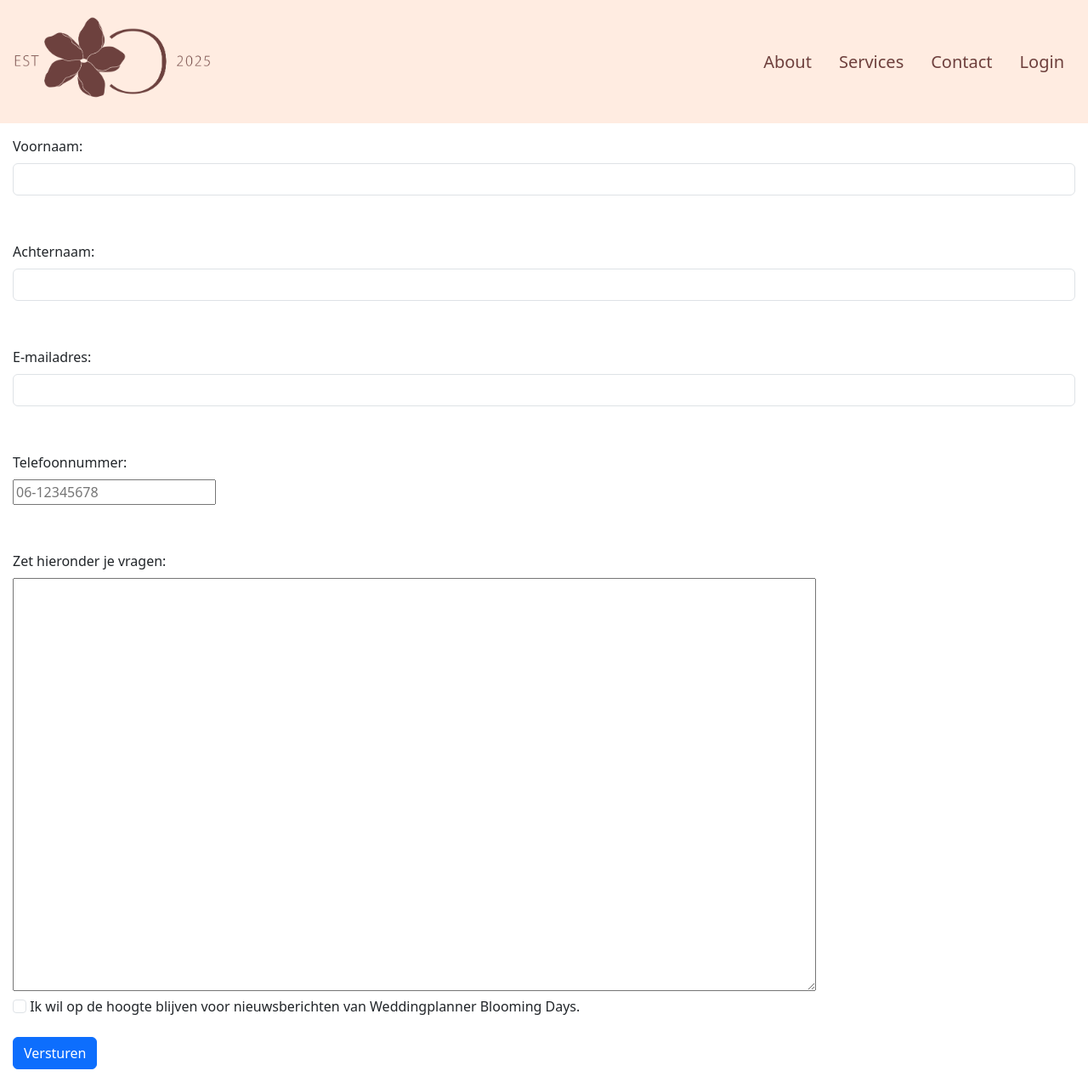
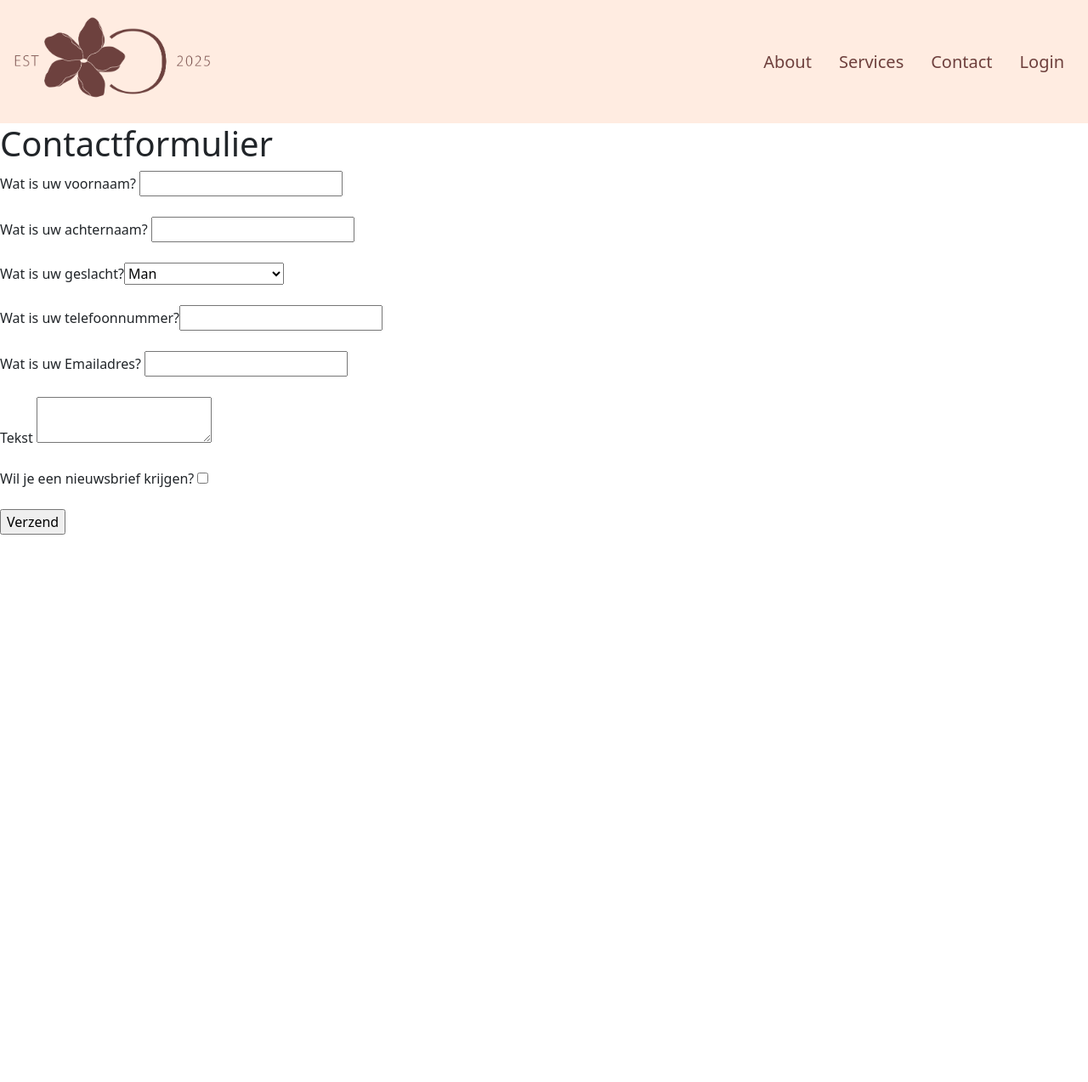
Before and after one commit to GavinvdB/wedding_planner, a Flask app: page /contact in a window 1280 px wide. Shown: the whole page at 85% size. After the commit the page ends 629 px from the top, so only its background shows below. Run offline with Flask 3, Linux system fonts and the light colour scheme.

Commit message:
contact.py changed
changed from html form to jinja form

```diff
--- a/website/webtech/home.py
+++ b/website/webtech/home.py
@@ -1,12 +1,23 @@
 from flask import Flask, render_template, session, redirect, url_for, session
 from flask_wtf import FlaskForm
-from wtforms import (StringField, BooleanField, DateTimeField, RadioField, SelectField, TextAreaField, SubmitField)
+from wtforms import (StringField, SelectField, TextAreaField,
+                     BooleanField, SubmitField, TelField,
+                     EmailField)
 from wtforms.validators import DataRequired
 
 app = Flask(__name__)
 app.config['SECRET_KEY'] = 'mijngeheimesleutel'
 
+class ContactForm(FlaskForm):
 
+    voornaam = StringField('Wat is uw voornaam?',validators=[DataRequired()])
+    achternaam = StringField('Wat is uw achternaam?',validators=[DataRequired()])
+    gender  = SelectField('Wat is uw geslacht?', choices=[('M','Man'),('V','Vrouw'),('O','Anders/Zeg liever niet'),],validators=[DataRequired()])
+    telefoon = TelField('Wat is uw telefoonnummer?',validators=[DataRequired()])
+    email = EmailField('Wat is uw Emailadres?',validators=[DataRequired()])
+    tekst = TextAreaField()
+    checkbox = BooleanField("Wil je een nieuwsbrief krijgen?")
+    submit = SubmitField('Verzend')
 
 @app.route("/")
 def home():
@@ -18,14 +29,26 @@ def diensten():
     #Dienstenpagina (wat leveren ze, link naar contactpagina)
     return render_template("diensten.html")
 
-@app.route("/contact")
+@app.route("/contact", methods=['GET', 'POST'])
 def contact():
     #contactpagina (contactmogelijk + afspraken maken)
-    return render_template("contact.html")
+    form = ContactForm()
+
+    if form.validate_on_submit():
+        session['voornaam'] = form.voornaam.data
+        session['achternaam'] = form.achternaam.data
+        session['gender'] = form.gender.data
+        session['telefoon'] = form.telefoon.data
+        session['email'] = form.email.data
+        session['tekst'] = form.tekst.data
+        session['checkbox'] = form.checkbox.data
+    return render_template("contact.html", form=form)
 
 @app.route("/login", methods=['GET', 'POST'])
-def login(): #loginpagina voor databases
-    return render_template("login.html")
+def login():
+    #loginpagina voor databases
+    return render_template('login.html')
+
 
 
 if __name__ == "__main__":
--- a/website/webtech/templates/contact.html
+++ b/website/webtech/templates/contact.html
@@ -7,7 +7,7 @@
     <link href="../static/css/contact_stylesheet.css" rel="stylesheet" type="text/css">
 
     <script src="https://cdn.jsdelivr.net/npm/bootstrap@5.3.3/dist/js/bootstrap.bundle.min.js"></script>
-    <title>login</title>
+    <title>Contact</title>
 </head>
 <body>
     <nav class="navbar bg-body-tertiary w-100" style="background-color: #ffece1;">
@@ -31,31 +31,35 @@
             </ul>
         </div>
     </nav>
-    <form>
-        <div class="contactForm"><label for="FirstName" class="form-label">Voornaam:</label><br>
-            <input type="text" class="form-control" id="FirstName">
-        </div>
-        <br>
-        <div class="contactForm"><label for="LastName" class="form-label">Achternaam:</label><br>
-            <input type="text" class="form-control" id="LastName">
-        </div>
-        <br>
-        <div class="contactForm"><label for="Email" class="form-label">E-mailadres:</label><br>
-            <input type="email" class="form-control" id="Email" aria-describedby="emailHelp">
-        </div>
-        <br>
-        <div class="contactForm"><label for="Phone" class="form-label">Telefoonnummer:</label><br>
-            <input type="tel" id="Phone" name="Phone" placeholder="06-12345678" pattern="[0-9]{2}-[0-9]{8}" required>
-        </div>
-        <br>
-        <div class="contactForm"><label for="TextBox" class="form-label">Zet hieronder je vragen:</label><br>
-        <textarea id="TextBox" name="TextBox" rows="20" cols="100"></textarea>
-        <br>
-        <div class="contactFormCheck"><input type="checkbox" class="form-check-input" id="exampleCheck1">
-            <label class="form-check-label" for="exampleCheck1">Ik wil op de hoogte blijven voor nieuwsberichten van Weddingplanner Blooming Days.</label>
-        </div>
-        <br>
-        <button type="submit" class="btn btn-primary">Versturen</button>
-    </form>
+
+    <h1>Contactformulier</h1>
+
+        {% if voornaam %}
+            <p>Bedankt voor de contactsformulier {{ voornaam}}!</p>
+            <br>
+            <p>U krijgt zo snel mogelijk antwoord.</p>
+        {% else %}
+            <form  method="POST">
+            {{ form.hidden_tag() }}
+            {{ form.voornaam.label }} {{form.voornaam}}
+            <br><br>
+            {{ form.achternaam.label }} {{form.achternaam}}
+            <br><br>
+            {{form.gender.label}}{{form.gender}}
+            <br><br>
+            {{form.telefoon.label}}{{form.telefoon}}
+            <br><br>
+            {{ form.email.label }} {{form.email}}
+            <br><br>
+            {{ form.tekst.label }} {{form.tekst}}
+            <br><br>
+            {{ form.checkbox.label }} {{form.checkbox}}
+
+            <br>
+            <br>
+            {{ form.submit() }}
+            </form>
+        {% endif %}
+
 </body>
 </html>
```
Also changed, not shown: website/webtech/templates/login.html (added, +12 -0 lines).
